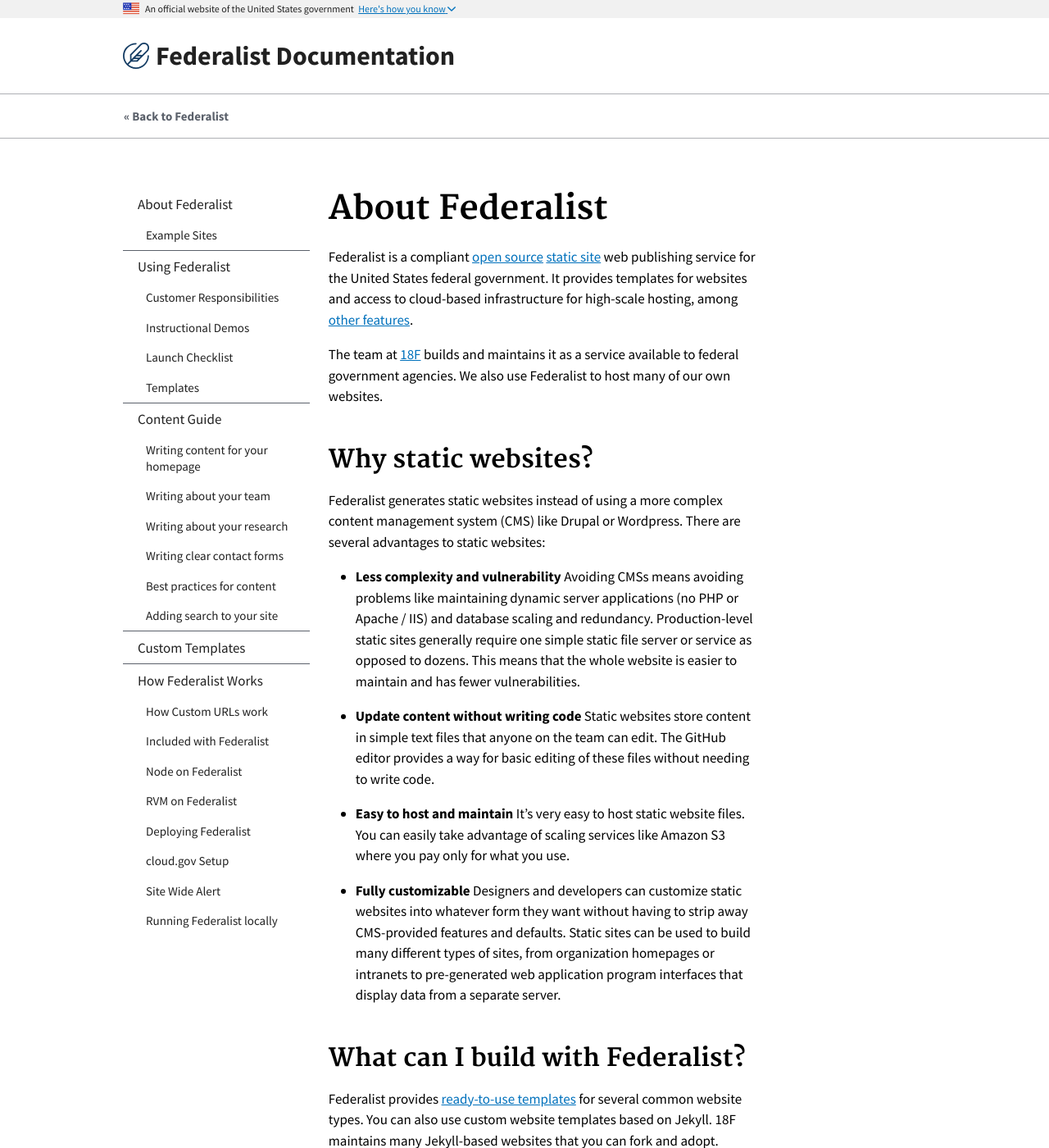
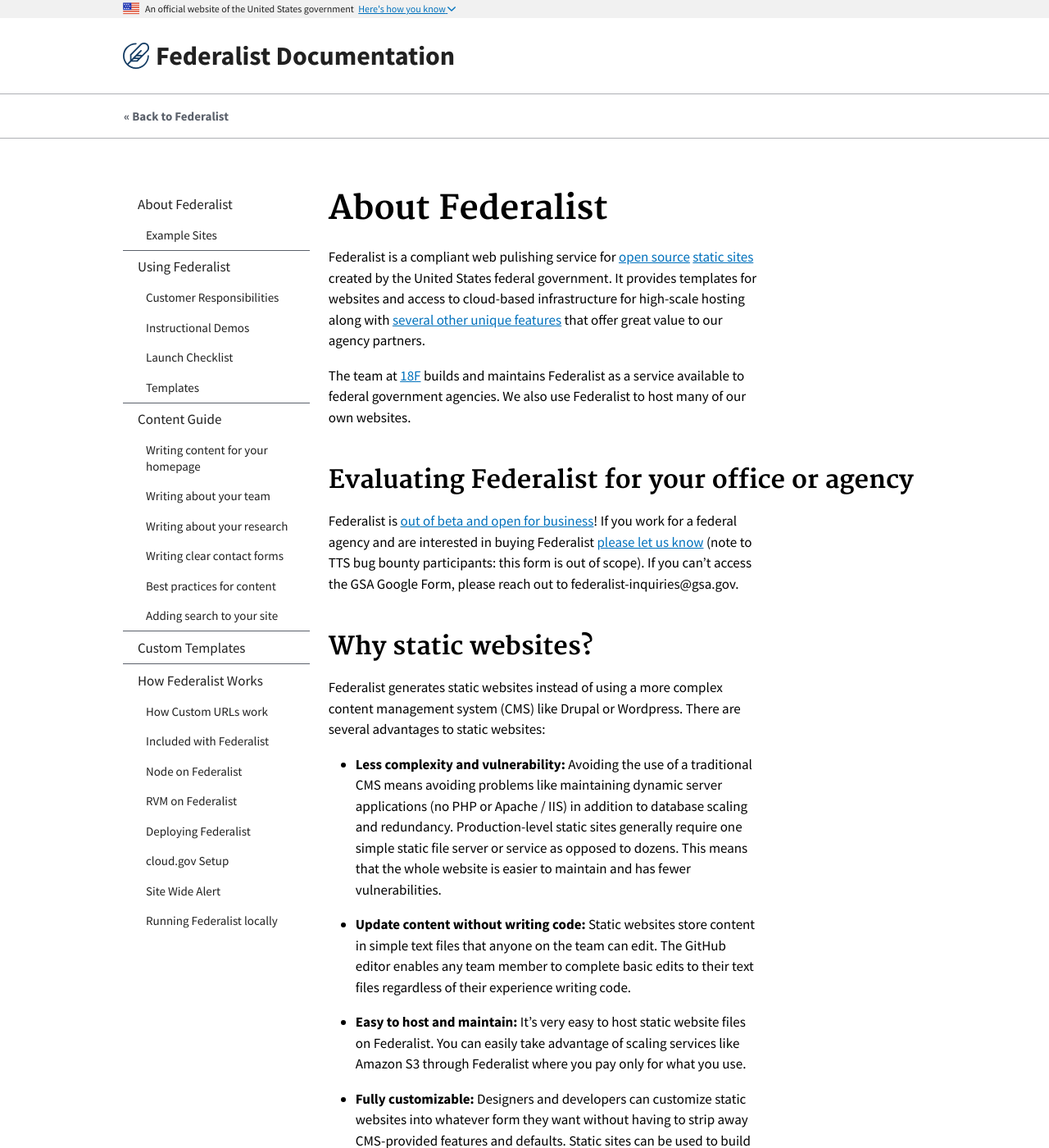
Before and after one commit to Macy-FK/federaliste, a Jekyll site: the page built from pages/index.md, in a window 1280 px wide and 1400 px high. Shown: the whole window at 82% size. Built offline with Jekyll 4.4.1, drawn with Linux system fonts in a browser that asks for light colours; Markdown is read by kramdown in place of the engine named in the settings; some of the changed text lies outside the part shown.

Commit message:
Copy editing + tone edits
In response to https://github.com/18F/writing-lab/issues/276#issuecomment-327631338

```diff
--- a/pages/index.md
+++ b/pages/index.md
@@ -3,21 +3,25 @@ permalink: /
 title: About Federalist
 ---
 
-Federalist is a compliant [open source](https://github.com/18F/federalist) [static site](https://18f.gsa.gov/2016/07/11/conversation-about-static-dynamic-websites/) web publishing service for the United States federal government. It provides templates for websites and access to cloud-based infrastructure for high-scale hosting, among [other features]({{site.baseurl}}/pages/how-federalist-works/included-with-federalist/).
+Federalist is a compliant web pulishing service for [open source](https://github.com/18F/federalist) [static sites](https://18f.gsa.gov/2016/07/11/conversation-about-static-dynamic-websites/) created by the United States federal government. It provides templates for websites and access to cloud-based infrastructure for high-scale hosting along with [several other unique features]({{site.baseurl}}/pages/how-federalist-works/included-with-federalist/) that offer great value to our agency partners.
 
-The team at [18F](https://18f.gsa.gov/) builds and maintains it as a service available to federal government agencies. We also use Federalist to host many of our own websites.
+The team at [18F](https://18f.gsa.gov/) builds and maintains Federalist as a service available to federal government agencies. We also use Federalist to host many of our own websites.
+
+## Evaluating Federalist for your office or agency
+
+Federalist is [out of beta and open for business](https://18f.gsa.gov/2017/06/01/federalist-is-out-of-beta-and-open-for-business/)! If you work for a federal agency and are interested in buying Federalist [please let us know](https://docs.google.com/forms/d/1iB8aW7c9r1QH3s8XElQCrnXRGjAiPUYpWG1CMeEqGIo/viewform) (note to TTS bug bounty participants: this form is out of scope). If you can't access the GSA Google Form, please reach out to federalist-inquiries@gsa.gov.
 
 ## Why static websites?
 
 Federalist generates static websites instead of using a more complex content management system (CMS) like Drupal or Wordpress. There are several advantages to static websites:
 
-- **Less complexity and vulnerability** Avoiding CMSs means avoiding problems like maintaining dynamic server applications (no PHP or Apache / IIS) and database scaling and redundancy. Production-level static sites generally require one simple static file server or service as opposed to dozens. This means that the whole website is easier to maintain and has fewer vulnerabilities.
+- **Less complexity and vulnerability:** Avoiding the use of a traditional CMS means avoiding problems like maintaining dynamic server applications (no PHP or Apache / IIS) in addition to database scaling and redundancy. Production-level static sites generally require one simple static file server or service as opposed to dozens. This means that the whole website is easier to maintain and has fewer vulnerabilities.
 
-- **Update content without writing code** Static websites store content in simple text files that anyone on the team can edit. The GitHub editor provides a way for basic editing of these files without needing to write code.
+- **Update content without writing code:** Static websites store content in simple text files that anyone on the team can edit. The GitHub editor enables any team member to complete basic edits to their text files regardless of their experience writing code.
 
-- **Easy to host and maintain** It’s very easy to host static website files. You can easily take advantage of scaling services like Amazon S3 where you pay only for what you use.
+- **Easy to host and maintain:** It’s very easy to host static website files on Federalist. You can easily take advantage of scaling services like Amazon S3 through Federalist where you pay only for what you use.
 
-- **Fully customizable** Designers and developers can customize static websites into whatever form they want without having to strip away CMS-provided features and defaults. Static sites can be used to build many different types of sites, from organization homepages or intranets to pre-generated web application program interfaces that display data from a separate server.
+- **Fully customizable:** Designers and developers can customize static websites into whatever form they want without having to strip away CMS-provided features and defaults. Static sites can be used to build many different types of sites, from organization homepages or intranets to pre-generated web application program interfaces that display data from a separate server.
 
 ## What can I build with Federalist?
 
```
Also changed, not shown: other parts of pages/index.md (+1 -5 lines).
